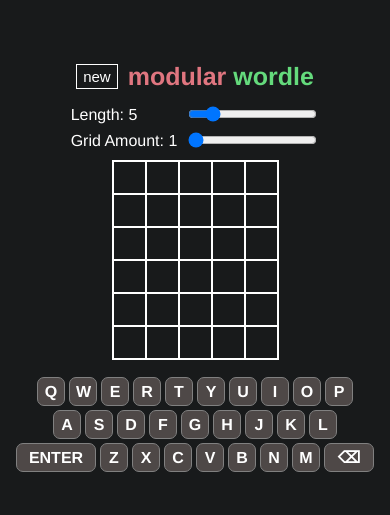
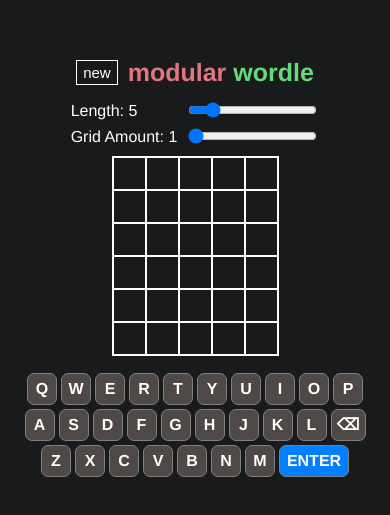
Before and after one commit to Vio-Eli/modular_decordle, a React (Create React App) app in the folder client/: page /#/game in a window 390 px wide. Shown: the part 159-674 px from the top of the page. Built offline with nearby package versions, Linux system fonts and the light colour scheme.

Commit message:
Fixed Keyboard for mobile
Removed padding
Changed width of Enter and Delete Keys
Rearranged keyboard

```diff
--- a/client/src/components/keyboard/Keyboard.scss
+++ b/client/src/components/keyboard/Keyboard.scss
@@ -47,6 +47,7 @@ $keyboard-dark: #4E4847;
 
 #enter {
     width: 100px;
+    background-color: #027ffe;
 }
 
 #delete {
@@ -55,21 +56,22 @@ $keyboard-dark: #4E4847;
 
 @media (max-width: global.$small-phone-breakpoint) {
     #enter {
-        width: 80px;
+        width: 70px;
     }
 
     #delete {
-        width: 50px;
+        width: 35px;
     }
 
     .keyboardWrapper {
         >div {
             >button {
                 // Reduce button size, font, and line height to ensure proper alignment
-                width: 28px;
-                height: 29px;
+                width: 30px;
+                height: 32px;
                 line-height: 25px;
                 font-size: 16px;
+                padding: 0;
             }
         }
     }
--- a/client/src/components/keyboard/Keyboard.tsx
+++ b/client/src/components/keyboard/Keyboard.tsx
@@ -4,8 +4,8 @@ import './Keyboard.scss';
 // Array of QWERTY Keyboard
 let keyboard: string[][] = [
     ['Q', 'W', 'E', 'R', 'T', 'Y', 'U', 'I', 'O', 'P'],
-    ['A', 'S', 'D', 'F', 'G', 'H', 'J', 'K', 'L'],
-    ['ENTER', 'Z', 'X', 'C', 'V', 'B', 'N', 'M', '⌫']
+    ['A', 'S', 'D', 'F', 'G', 'H', 'J', 'K', 'L', '⌫'],
+    ['Z', 'X', 'C', 'V', 'B', 'N', 'M', 'ENTER']
 ];
 
 // Keyboard Props
```
